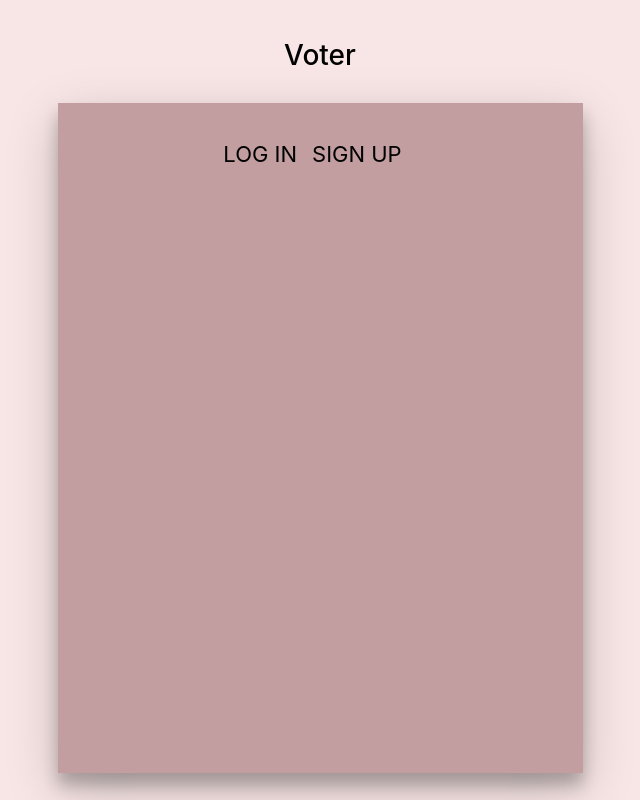
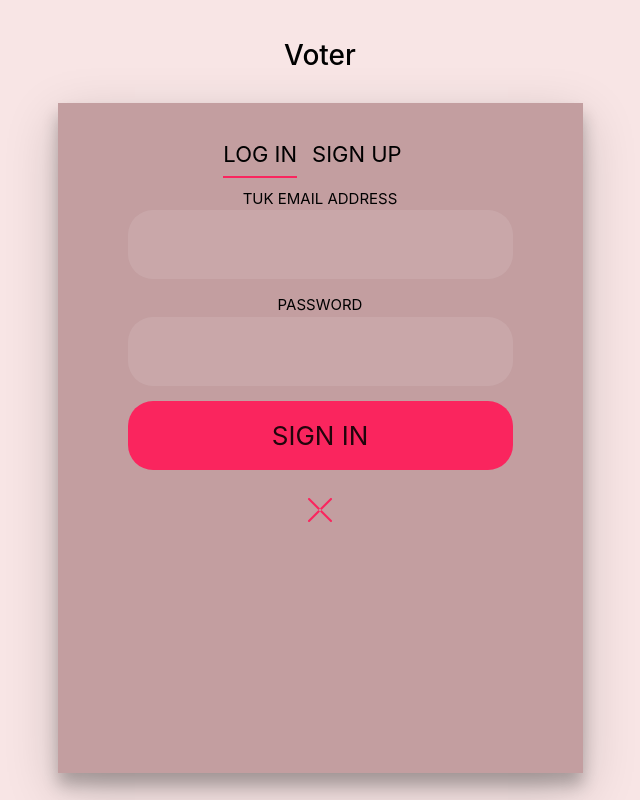
Before and after one commit to mwchben/ledgers, a React (Create React App) app in the folder client/: page /logVoter in a window 1280 px wide. Shown: the whole page, without its empty margins (320-960 px from the left). Built offline with nearby package versions, Linux system fonts and the light colour scheme.

Commit message:
defaulted check instead of checked a must

```diff
--- a/client/src/pages/LogVoter.js
+++ b/client/src/pages/LogVoter.js
@@ -34,7 +34,7 @@ export default function LogVoter() {
             <div className="login-wrap">
                 <div className="login-html">
 
-                    <input id="tab-1" type="radio" name="tab" className="sign-in" /><label htmlFor="tab-1" className="tab">Log In</label>
+                    <input id="tab-1" type="radio" name="tab" className="sign-in" defaultChecked /><label htmlFor="tab-1" className="tab">Log In</label>
                     <input id="tab-2" type="radio" name="tab" className="sign-up" /><label htmlFor="tab-2" className="tab">Sign Up</label>
                     <div className="login-form">
                         <div className="sign-in-htm">
```
